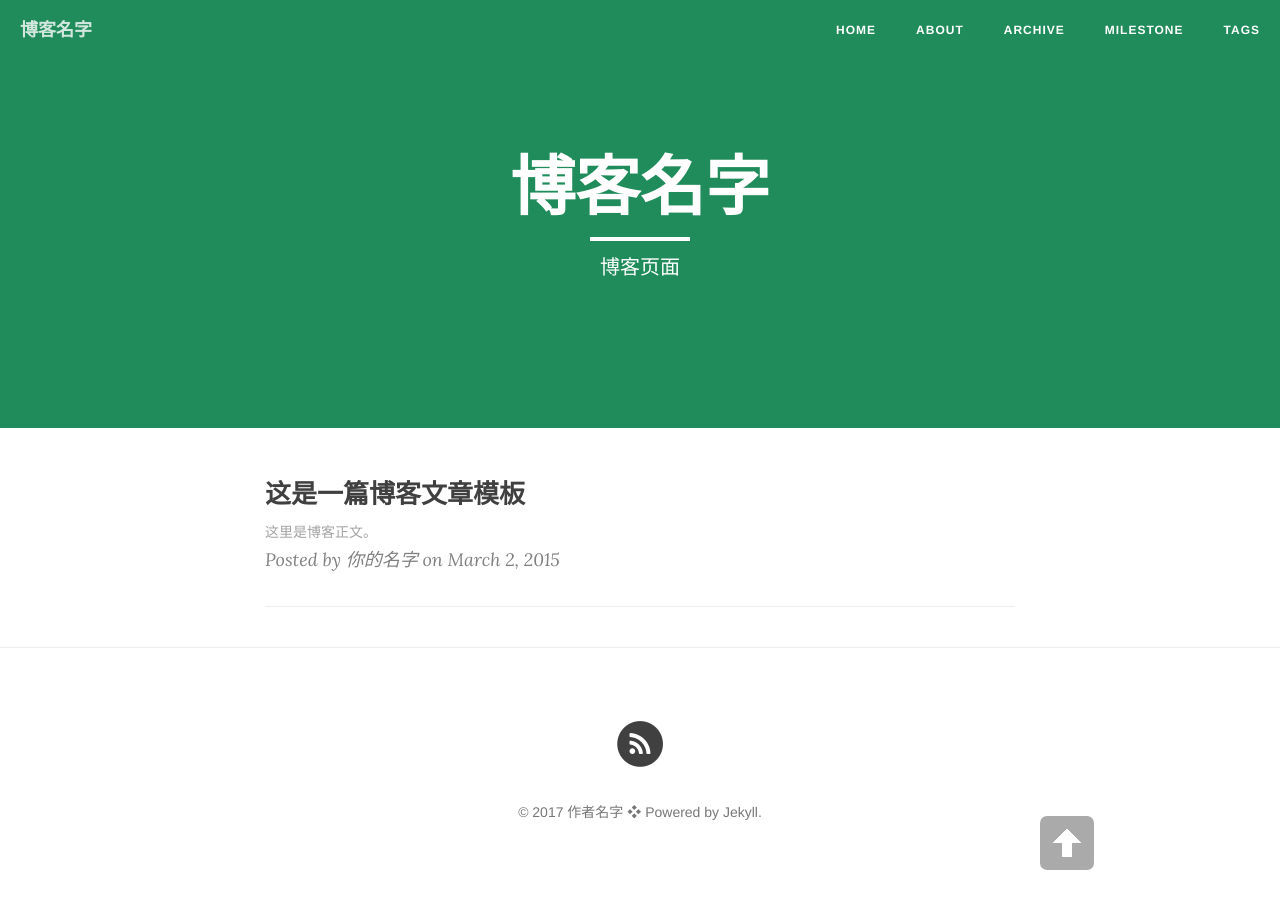
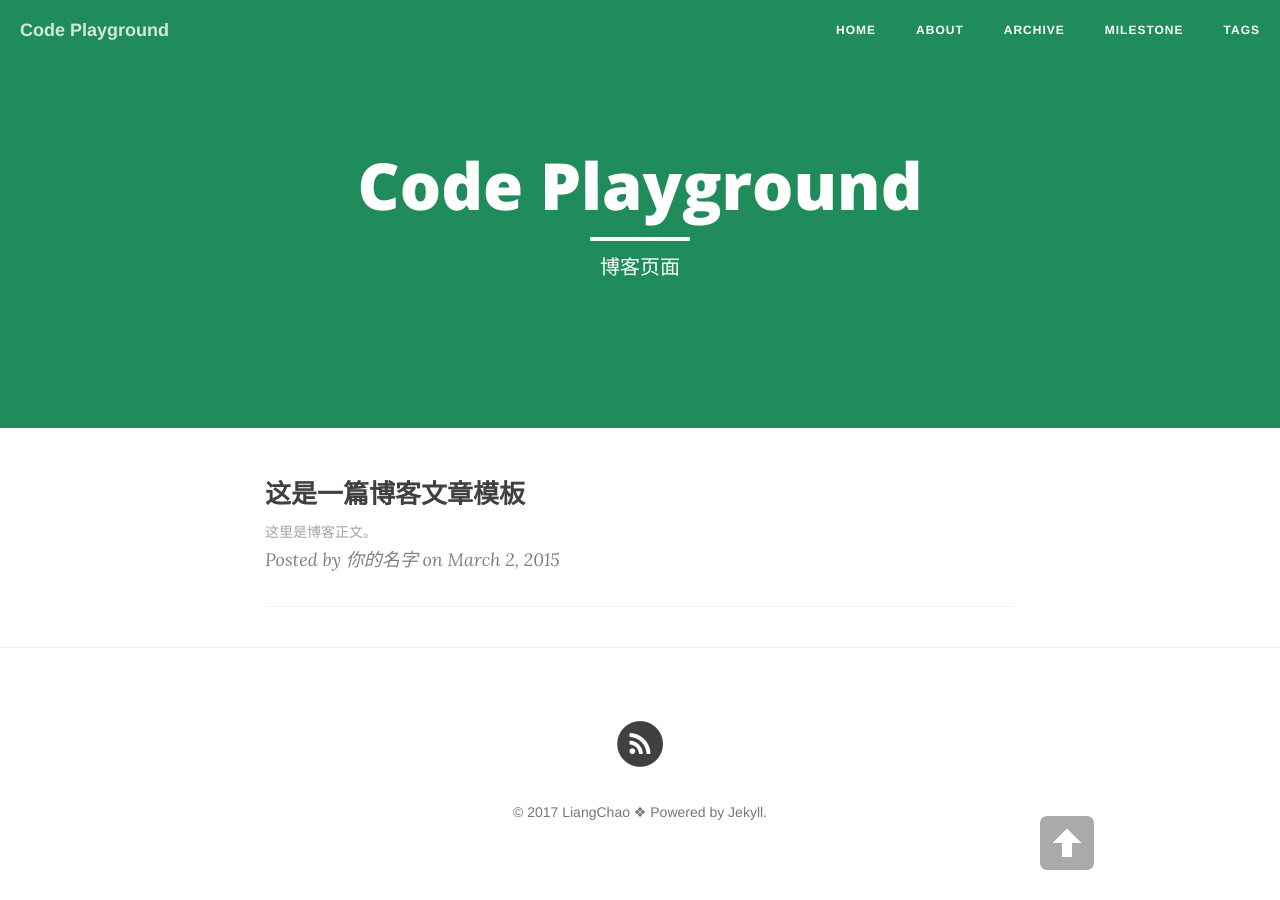
Before and after one commit to leung-c/leung-c.github.io, a Jekyll site: the page built from index.html, in a window 1280 px wide. Built offline with Jekyll 4.4.1, drawn with Linux system fonts in a browser that asks for light colours; nearby versions of some CDN libraries; the list of posts is cut into pages by our own code.

Commit message:
Update _config.yml
填写博客相关信息

```diff
--- a/_config.yml
+++ b/_config.yml
@@ -1,16 +1,16 @@
 # Site settings
-title: 博客名字 # 你的博客名字，可以定义修订
+title: Code Playground  # 你的博客名字，可以定义修订
 header-img: "img/green.jpg"
 tagline: "cn"
-description: "这是我的博客"  # 一句话描述你的博客
+description: ""  # 一句话描述你的博客
 baseurl: ""
-url: "http://cnfeat"  # 此处填写你的博客地址
+url: "https://leung-c.github.io"  # 此处填写你的博客地址
 
 # About/contact
 owner:
-  name: "作者名字" # 填写作者信息：名字
+  name: "LiangChao" # 填写作者信息：名字
   email: X@gmail.com # 填写作者信息：邮箱
-  bio: "你的博客描述" # 填写作者信息：博客描述
+  bio: "不忘初心，方得始终" # 填写作者信息：博客描述
 
 # Data
 gavatar: http://openmindclub.qiniudn.com/omt/favicon.png # 浏览器地址栏小图标，可自定义更改
```
